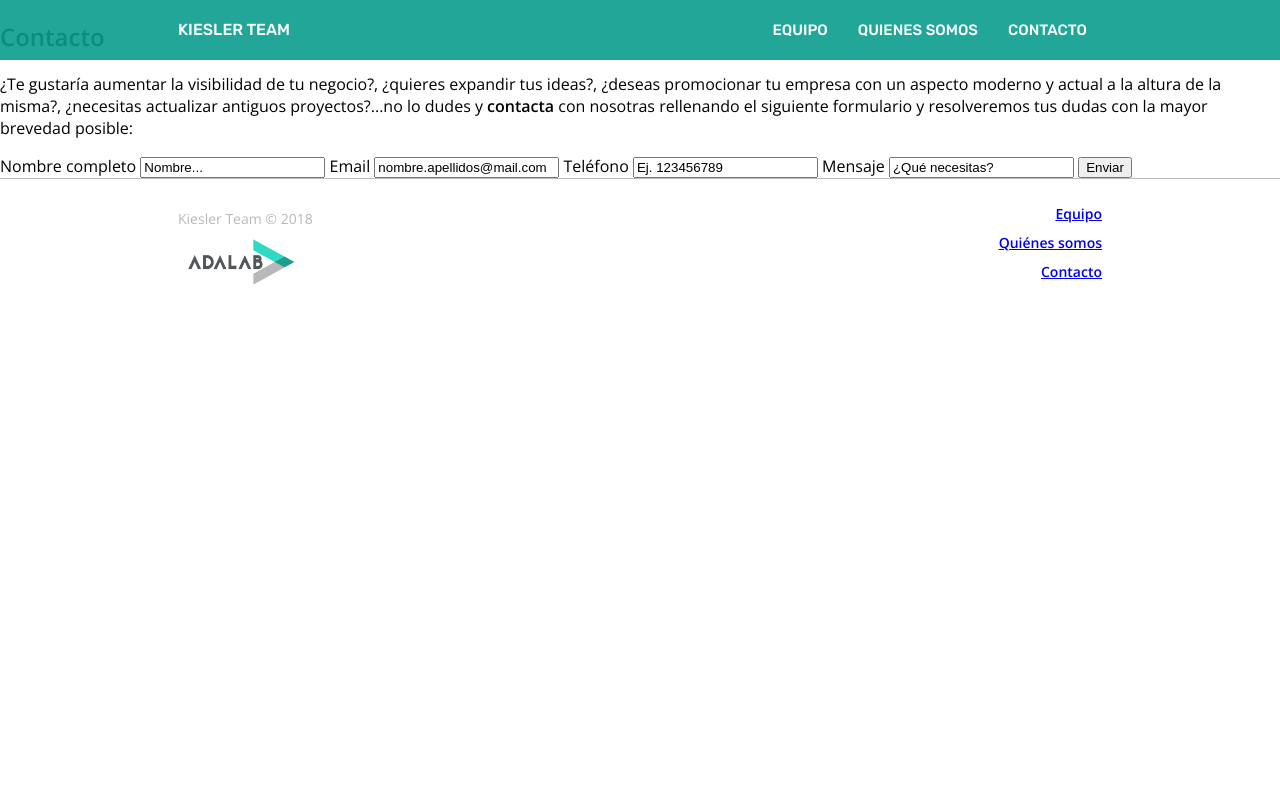
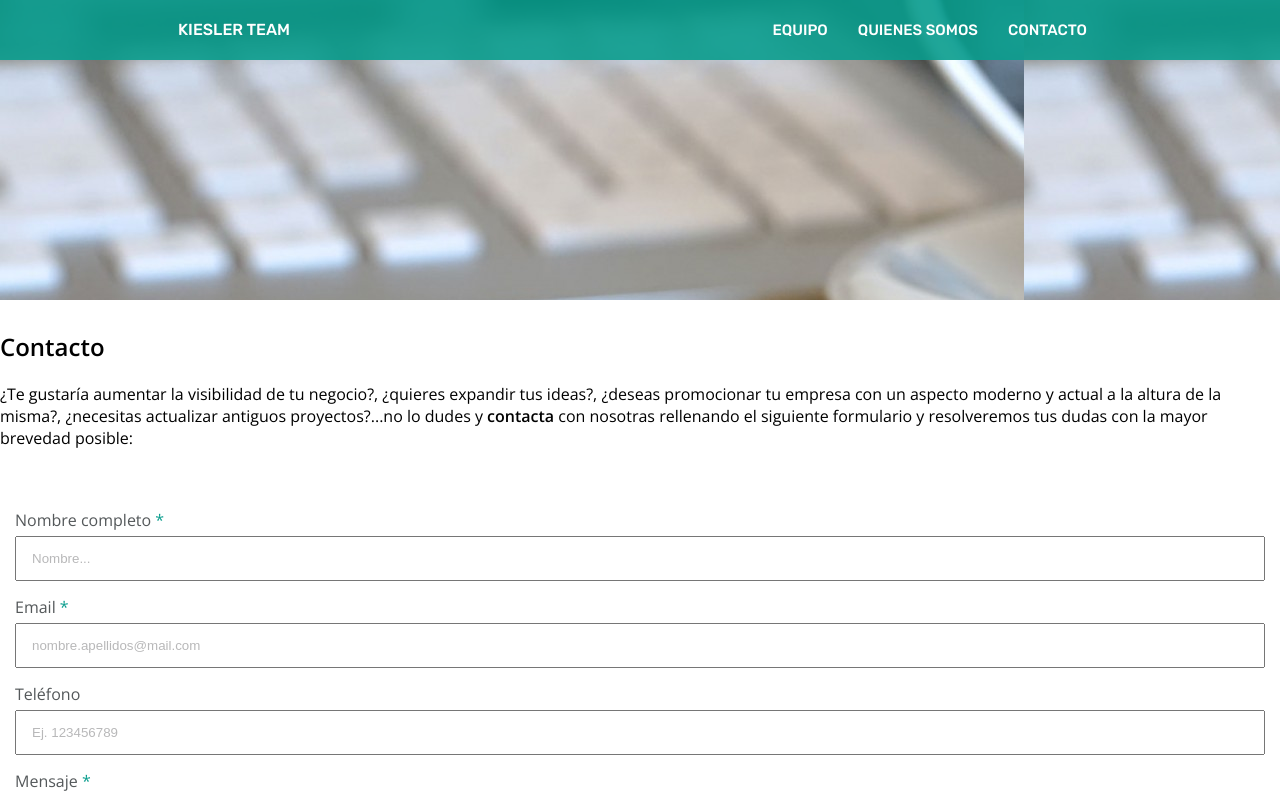
Before and after one commit to Adalab/project-e-s1-kieslerteam, a website: page _src/templates/contacto.html in a window 1280 px wide. Shown: the top 800 px of the page. Drawn offline with nearby package versions, Linux system fonts and the light colour scheme; files that its build step writes are made by us from their sources; files whose address does not match are found by name.

Commit message:
add style contact

```diff
--- a/_src/templates/contacto.html
+++ b/_src/templates/contacto.html
@@ -7,8 +7,9 @@
     <title>KIESLER TEAM</title>
     <link rel="stylesheet" href="https://use.fontawesome.com/releases/v5.4.2/css/all.css" integrity="sha384-/rXc/GQVaYpyDdyxK+ecHPVYJSN9bmVFBvjA/9eOB+pb3F2w2N6fc5qB9Ew5yIns"
         crossorigin="anonymous">
-     <link rel="stylesheet" type="text/css" media="screen" href="styles/header.css" />
-    <link rel="stylesheet" type="text/css" media="screen" href="styles/footer.css" />
+        <link rel="stylesheet" type="text/css" media="screen" href="assets/css/header.css" />
+        <link rel="stylesheet" type="text/css" media="screen" href="assets/css/footer.css" />
+        <link rel="stylesheet" type="text/css" media="screen" href="assets/css/contact.css" />
 </head>
 <body>
     <header class="menu-principal">
@@ -54,7 +55,7 @@
                 <li><a href="contacto.html">Contacto</a></li>
             </ul>
             <div class="div--logo">
-                <img src="images/logo-adalab.png" class="footer--logo" alt="logo adalab">
+                <img src="assets/images/logo-adalab.png" class="footer--logo" alt="logo adalab">
             </div>
         </div>
     </footer>
```
Also changed, not shown: _src/assets/scss/contact.scss (renamed from _src/assets/scss/core/contact.scss), 2 other files.
